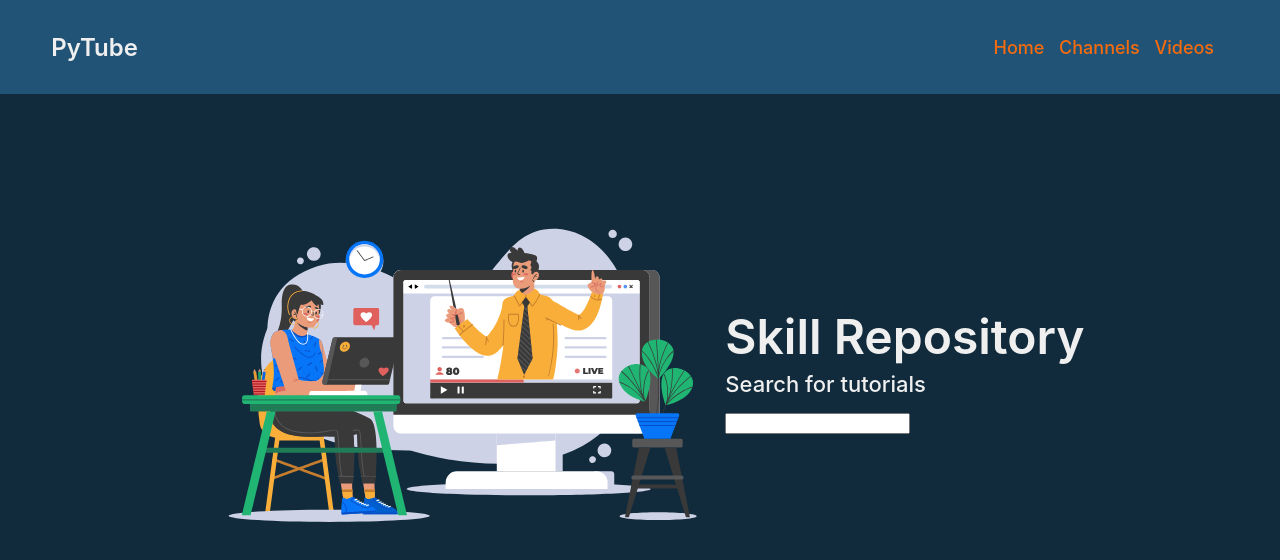
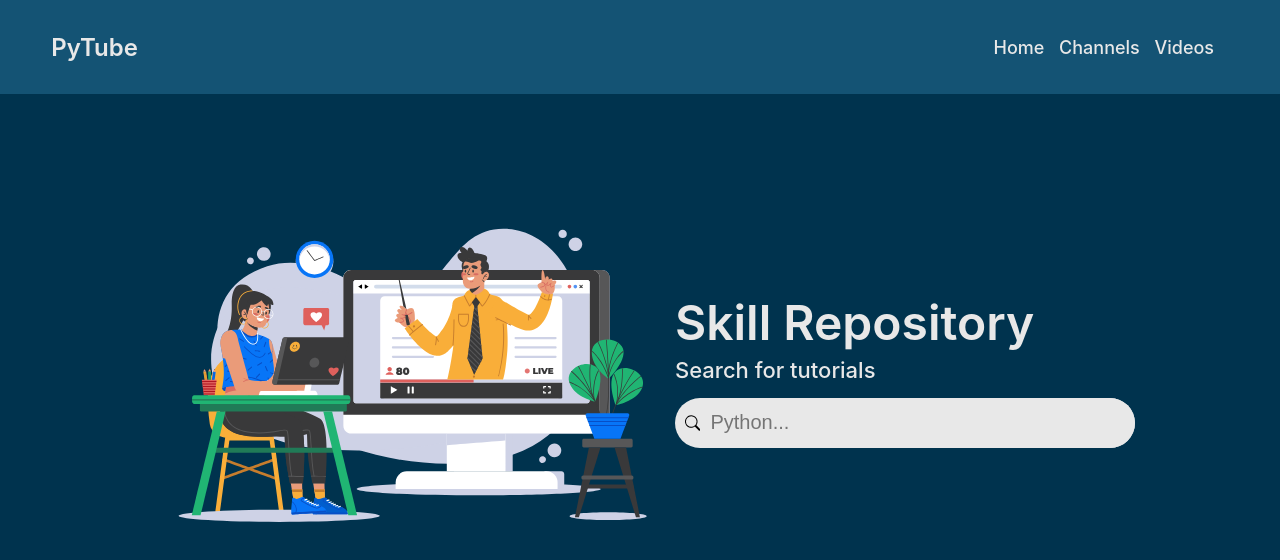
Before and after one commit to IDarkVoidI/pytube_frontend, a React (Create React App) app: page / in a window 1280 px wide. Shown: the top 560 px of the page. Built offline with nearby package versions, Linux system fonts and the light colour scheme.

Commit message:
added a search bar suggestions

```diff
--- a/package.json
+++ b/package.json
@@ -6,6 +6,7 @@
     "@testing-library/jest-dom": "^5.16.4",
     "@testing-library/react": "^13.3.0",
     "@testing-library/user-event": "^13.5.0",
+    "axios": "^0.27.2",
     "react": "^18.1.0",
     "react-dom": "^18.1.0",
     "react-icons": "^4.4.0",
--- a/src/App.css
+++ b/src/App.css
@@ -1,9 +1,9 @@
 :root {
-  --main-bg-color: #112B3C;
-  --secondary-bg-color: #205375;
-  --orange: #F66B0E;
-  --text-color: #EFEFEF;
-  --orange-hover: #d05605;
+  --main-bg-color: #00334E;
+  --secondary-bg-color: #145374;
+  --orange: #E8E8E8;
+  --text-color: #E8E8E8;
+  --orange-hover: #5588A3;
 }
 
 
--- a/src/Components/Input/Input.jsx
+++ b/src/Components/Input/Input.jsx
@@ -1,8 +1,8 @@
 import React from 'react'
 
-const InputComponent = (props) => {
+const InputComponent = ({ className, name, id, type, onChange, placeholder }) => {
     return (
-        <input name={props.name} id={props.id} type={props.type} onChange={props.onchange} />
+        <input className={className} name={name} id={id} type={type} onChange={onChange} placeholder={placeholder} />
     )
 }
 
--- a/src/Pages/Home/Home.css
+++ b/src/Pages/Home/Home.css
@@ -10,3 +10,60 @@
     align-items: center;
     justify-content: center;
 }
+
+.hero-section-input--container {
+    background-color: var(--text-color);
+    width: 450px;
+    height: 50px;
+    border-radius: 50px;
+    padding-left: 10px;
+}
+
+
+.hero-search-input {
+    width: 100%;
+    height: 100%;
+    font-size: 20px;
+    border: none;
+    border: 40px;
+    border-radius: 0 50px 50px 0;
+    background-color: var(--text-color);
+    padding-left: 10px;
+    padding-right: 10px;
+}
+
+.hero-search-input:focus {
+    outline: none;
+}
+
+
+.dataResult {
+    margin-top: 5px;
+    width: 300px;
+    height: 200px;
+    background-color: white;
+    box-shadow: rgba(0, 0, 0, 0.35) 0px 5px 15px;
+    overflow: hidden;
+    overflow-y: auto;
+}
+
+.dataResult::-webkit-scrollbar {
+    display: none;
+}
+
+
+.dataResult .dataItem {
+    width: 100%;
+    height: 50px;
+    display: flex;
+    align-items: center;
+    color: black;
+  }
+
+.dataItem p {
+    margin-left: 10px;
+  }
+
+a {
+    text-decoration: none;
+  }
--- a/src/Pages/Home/Home.jsx
+++ b/src/Pages/Home/Home.jsx
@@ -4,6 +4,10 @@ import Input from '../../Components/Input/Input'
 import Lottie from 'react-lottie'
 import animation from '../../lib/animation.json'
 import './Home.css'
+import { BsSearch as SearchIcon } from 'react-icons/bs'
+import { useState, useEffect } from 'react'
+import axios from 'axios'
+
 
 const animationOptions = {
     loop: true,
@@ -13,7 +17,44 @@ const animationOptions = {
         { preserveAspectRatio: "xMidYMid slice" }
 }
 
+const tags = ['React', 'Django', 'Python', 'Java', 'JavaScript']
+
 function Home() {
+    const [placeholder, setPlaceholder] = useState("")
+
+    const handlePlaceholder = () => {
+        const rand = Math.floor(Math.random() * tags.length)
+        setPlaceholder(tags[rand])
+    }
+
+    useEffect(() => {
+        handlePlaceholder()
+    }, [])
+
+
+    const [filteredData, setFilteredData] = useState([]);
+    const [wordEntered, setWordEntered] = useState("");
+
+    const handleFilter = (event) => {
+        const searchWord = event.target.value;
+        setWordEntered(searchWord);
+        const newFilter = filteredData.filter((value) => {
+            return value.title.toLowerCase().includes(searchWord.toLowerCase());
+        });
+
+        if (searchWord === "") {
+            setFilteredData([]);
+        } else {
+            setFilteredData(newFilter);
+        }
+    }
+
+    const handleSubmit = async (event) => {
+        event.preventDefault()
+        const res = await axios.get(`http://localhost:8000/api/video?query=${wordEntered}`)
+        return res.data
+    }
+
     return (
         <div>
             <Navbar />
@@ -26,7 +67,21 @@ function Home() {
                         <div>
                             <h1 className='h-1' style={{ margin: 0, fontSize: '3rem' }}>Skill Repository</h1>
                             <h3 className='h-2' style={{ margin: '0 0 10px 0', padding: '5px 0' }}>Search for tutorials</h3>
-                            <Input />
+                            <form onSubmit={handleSubmit} className='hero-section-input--container flex center-items'>
+                                <SearchIcon />
+                                <Input type="search" onChange={handleFilter} placeholder={placeholder + '...'} className={"hero-search-input"} />
+                                {filteredData.length != 0 && (
+                                    <div className="dataResult">
+                                        {filteredData.slice(0, 15).map((value, key) => {
+                                            return (
+                                                <a className="dataItem" target="_blank">
+                                                    <p>{value.title} </p>
+                                                </a>
+                                            );
+                                        })}
+                                    </div>
+                                )}
+                            </form>
                         </div>
                     </div>
                 </div>
```
Also changed, not shown: 1 other file (tests, documents, lock files or other folders).
